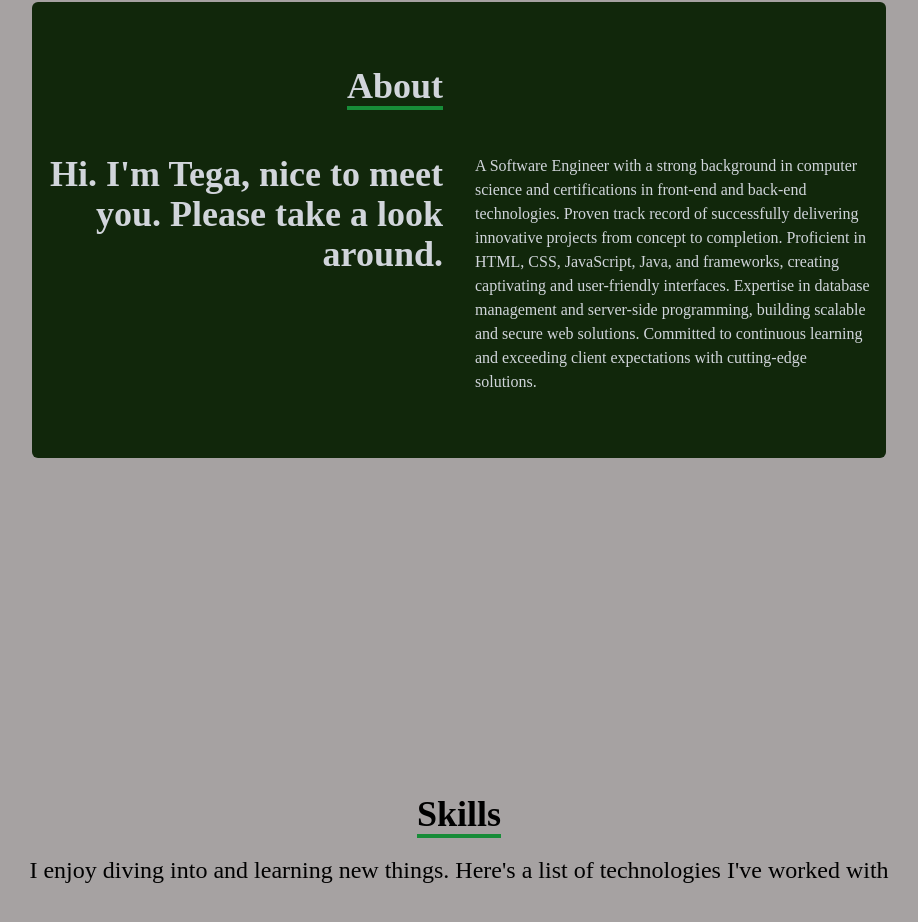
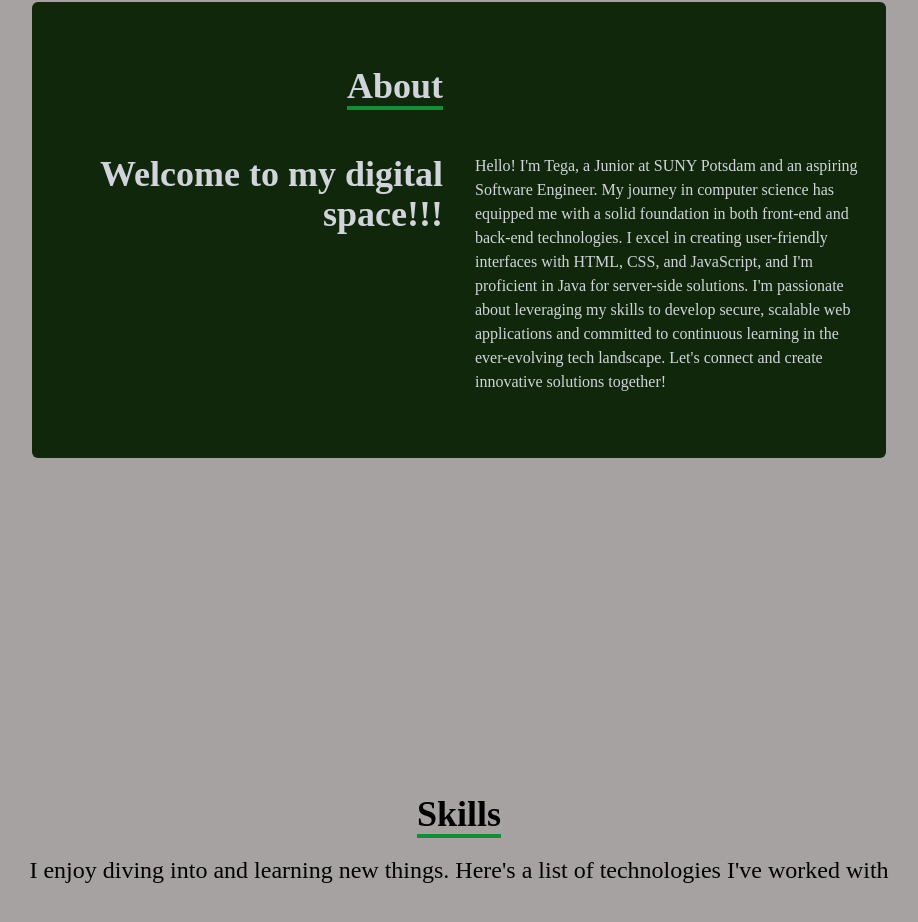
Before and after one commit to tegaomare/react-personal-portfolio, a React (Create React App) app: page / in a window 1280 px wide. Shown: the part 970-1892 px from the top of the page, without its empty margins (181-1099 px from the left). Built offline with nearby package versions, Linux system fonts and the light colour scheme.

Commit message:
with the new year 2024, my about me is being updated

```diff
--- a/src/components/About.jsx
+++ b/src/components/About.jsx
@@ -20,14 +20,13 @@ const About = () => {
           <div className="max-w-[1000px] w-full grid sm:grid-cols-2 gap-8 px-4">
             <div className="sm:text-right text-4xl font-bold">
               <p>
-                Hi. I'm Tega, nice to meet you. Please take a
-                look around.
+              Welcome to my digital space!!!
               </p>
             </div>
             <div>
               <p>
                 {" "}
-                A Software Engineer with a strong background in computer science and certifications in front-end and back-end technologies. Proven track record of successfully delivering innovative projects from concept to completion. Proficient in HTML, CSS, JavaScript, Java, and frameworks, creating captivating and user-friendly interfaces. Expertise in database management and server-side programming, building scalable and secure web solutions. Committed to continuous learning and exceeding client expectations with cutting-edge solutions.
+                Hello! I'm Tega, a Junior at SUNY Potsdam and an aspiring Software Engineer. My journey in computer science has equipped me with a solid foundation in both front-end and back-end technologies. I excel in creating user-friendly interfaces with HTML, CSS, and JavaScript, and I'm proficient in Java for server-side solutions. I'm passionate about leveraging my skills to develop secure, scalable web applications and committed to continuous learning in the ever-evolving tech landscape. Let's connect and create innovative solutions together!
               </p>
             </div>
           </div>
```
